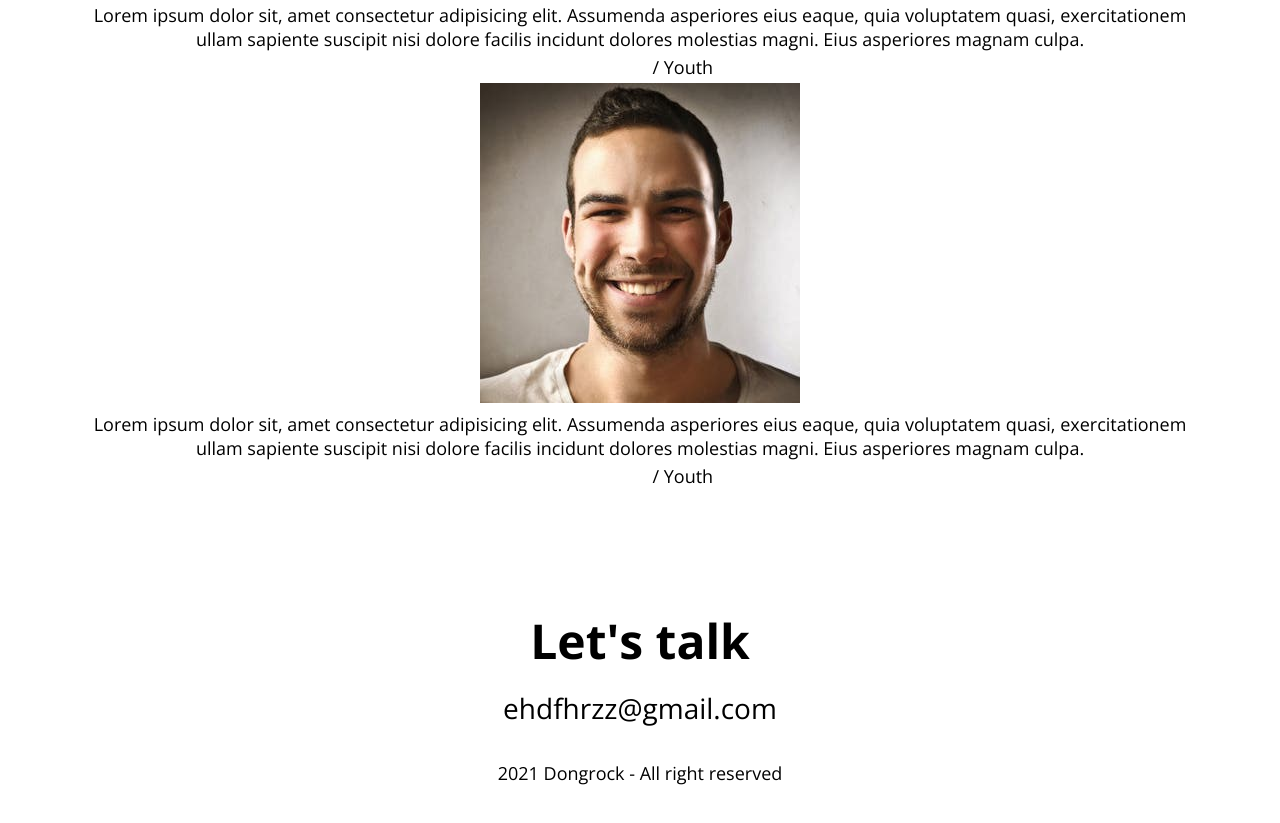
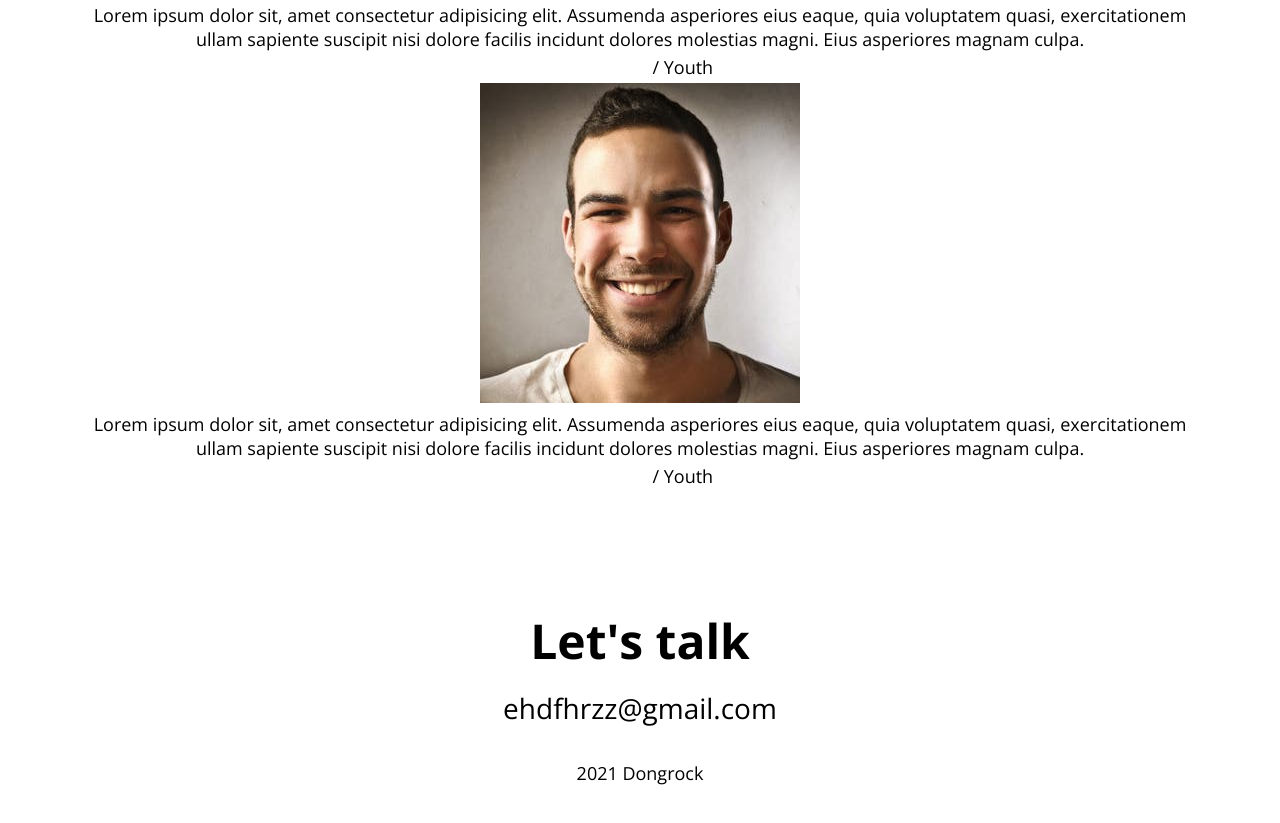
Before and after one commit to DongrockOh/portfolio, a plain HTML site: page index.html in a window 1280 px wide. Shown: the part 5103-5926 px from the top of the page. Drawn offline with nearby package versions, Linux system fonts and the light colour scheme.

Commit message:
Update index.html

```diff
--- a/index.html
+++ b/index.html
@@ -330,7 +330,7 @@
           <i class="fa fa-linkedin-square"></i>
         </a>
       </div>
-      <p class="contact__rights">2021 Dongrock - All right reserved</p>
+      <p class="contact__rights">2021 Dongrock</p>
     </section>
   </body>
 </html>
```
